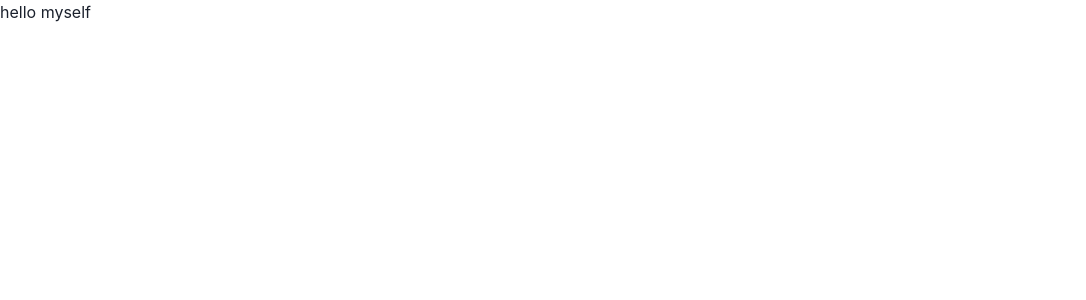
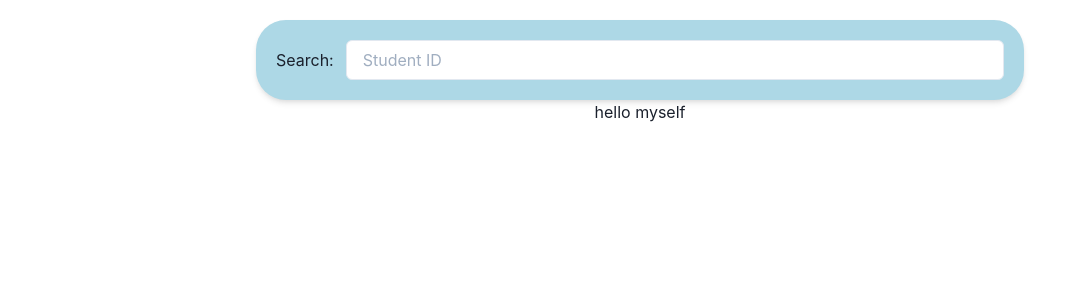
Before and after one commit to kahkoii/Simulated-Ratings-Microservice, a React (Create React App) app in the folder frontend/: page /feedback in a window 1280 px wide. Shown: the top 300 px of the page, without its empty margins (0-1086 px from the left). Built offline with nearby package versions, Linux system fonts and the light colour scheme.

Commit message:
feat: create layout and searchbar

```diff
--- a/frontend/src/App.tsx
+++ b/frontend/src/App.tsx
@@ -2,12 +2,13 @@ import { BrowserRouter as Router, Routes, Route } from "react-router-dom";
 import SelfFeedback from "./pages/SelfFeedback";
 import Feedback from "./pages/Feedback";
 import MissingPage from "./pages/MissingPage";
+import Layout from "./pages/Layout";
 
 function App() {
   return (
     <Router>
       <Routes>
-        <Route path="/feedback">
+        <Route path="/feedback" element={<Layout />}>
           <Route index element={<SelfFeedback />} />
           <Route path=":studentId" element={<Feedback />} />
         </Route>
--- /dev/null
+++ b/frontend/src/components/Searchbar.tsx
@@ -0,0 +1,40 @@
+import { Flex, Text, Input } from "@chakra-ui/react";
+import { useState } from "react";
+import { useNavigate } from "react-router-dom";
+
+const Searchbar: React.FC = () => {
+  const [searchField, setSearchField] = useState("");
+  const navigate = useNavigate();
+
+  const search = (): void => {
+    navigate(searchField);
+  };
+  return (
+    <Flex
+      marginTop="20px"
+      justifyContent="center"
+      alignItems="center"
+      padding="20px"
+      borderRadius="30px"
+      boxShadow="md"
+      width="60vw"
+      bgColor="lightblue"
+    >
+      <Text marginRight="12px">Search:</Text>
+      <Input
+        value={searchField}
+        onChange={(val) => setSearchField(val.currentTarget.value)}
+        onKeyPress={(e) => {
+          if (e.key === "Enter") {
+            search();
+          }
+        }}
+        type="string"
+        placeholder="Student ID"
+        bgColor="white"
+      />
+    </Flex>
+  );
+};
+
+export default Searchbar;
--- /dev/null
+++ b/frontend/src/pages/Layout.tsx
@@ -0,0 +1,19 @@
+import { Flex } from "@chakra-ui/react";
+import { Outlet } from "react-router-dom";
+import Searchbar from "../components/Searchbar";
+
+const Layout: React.FC = () => (
+  <Flex h="100vh" flexDirection="column">
+    <Flex
+      flexDirection="column"
+      flexGrow={1}
+      bg="neutral.100"
+      alignItems="center"
+    >
+      <Searchbar />
+      <Outlet />
+    </Flex>
+  </Flex>
+);
+
+export default Layout;
```
